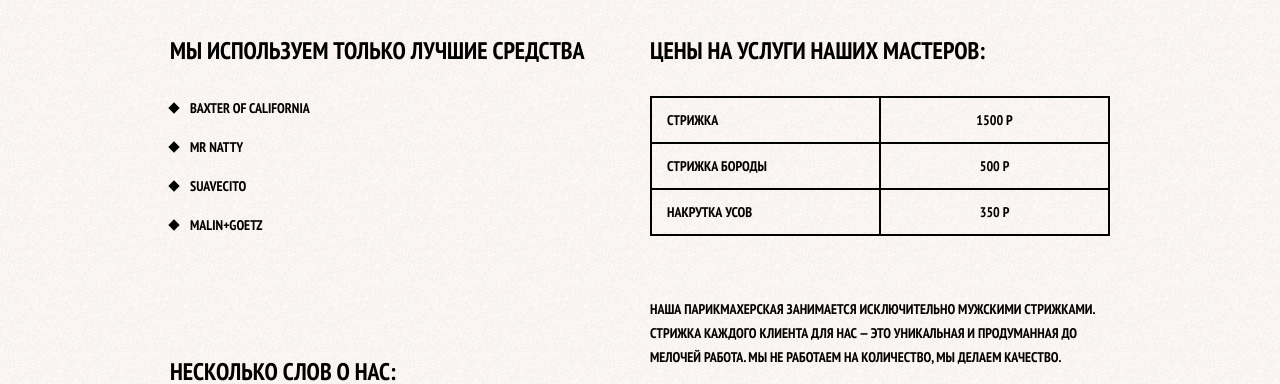
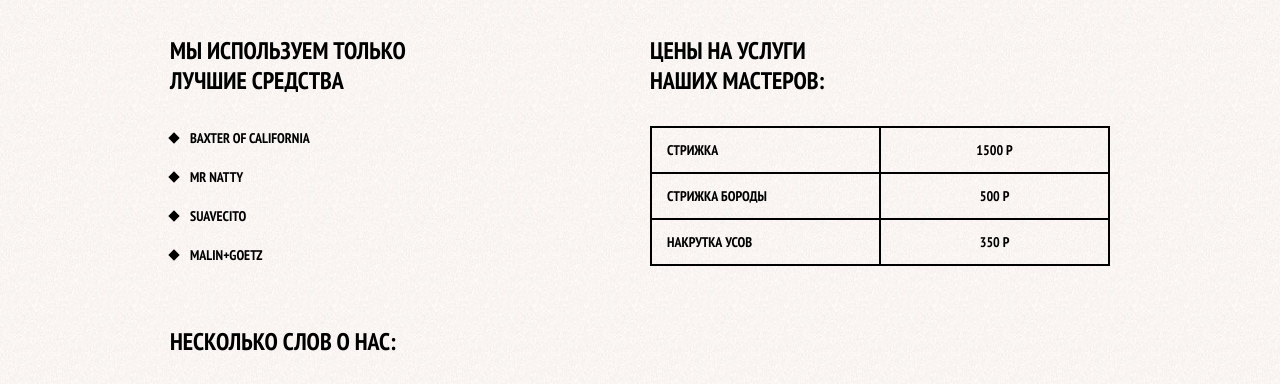
Before and after one commit to hasiukrostyslav/First-project, a plain HTML site: page price.html in a window 1280 px wide. Shown: the part 333-717 px from the top of the page. Drawn offline with Linux system fonts and the light colour scheme.

Commit message:
finished price.html

```diff
--- a/price.html
+++ b/price.html
@@ -46,7 +46,7 @@
 
             <div class="inner-columns">
                 <div class="inner-column-left">
-                    <h2>Мы используем только лучшие средства</h2>
+                    <h2>Мы используем только<br> лучшие средства</h2>
                     <ul class="custom-list-1">
                         <li>Baxter of California</li>
                         <li>Mr Natty</li>
@@ -55,7 +55,7 @@
                     </ul>
                 </div>
                 <div class="inner-column-right">
-                    <h2>Цены на услуги наших мастеров:</h2>
+                    <h2>Цены на услуги<br> наших мастеров:</h2>
             <table class="custom-table-1">
                 <tr>
                     <td>Стрижка</td>
@@ -76,10 +76,10 @@
             <div class="inner-columns">
                 <h2>Несколько слов о нас:</h2>
                 <div class="inner-column-left">
-                    <p >Наша парикмахерская занимается исключительно мужскими стрижками. Стрижка каждого клиента для нас — это уникальная и продуманная до мелочей работа. Мы не работаем на количество, мы делаем качество.</p>
+                    <p class="short-text">Наша парикмахерская занимается исключительно мужскими стрижками. Стрижка каждого клиента для нас — это уникальная и продуманная до мелочей работа. Мы не работаем на количество, мы делаем качество.</p>
                 </div>
                 <div class="inner-column-right">
-                    <p>Наша мастерская расположена в центре города, поэтому сделать стильную стрижку можно в любое время, даже в обеденный перерыв. Здесь вы можете погрузиться в удобную для вас атмосферу, чувствовать себя комфортно и свободно!</p>
+                    <p class="short-text">Наша мастерская расположена в центре города, поэтому сделать стильную стрижку можно в любое время, даже в обеденный перерыв. Здесь вы можете погрузиться в удобную для вас атмосферу, чувствовать себя комфортно и свободно!</p>
                 </div>
             </div>
 
--- a/сss/style.css
+++ b/сss/style.css
@@ -915,6 +915,17 @@ input[type="radio"].visually-hidden {
     margin-bottom: 0;
 }
 
+.inner-columns > h2:first-child {
+    width: 460px;
+    margin-top: 0;
+    margin-right: 460px;
+    /* margin-right: calc(100% - 460px); */
+}
+
+.short-text {
+    padding-right: 80px;
+}
+
 .main-footer {
     padding: 60px 0;
     margin-top: 65px;
```
